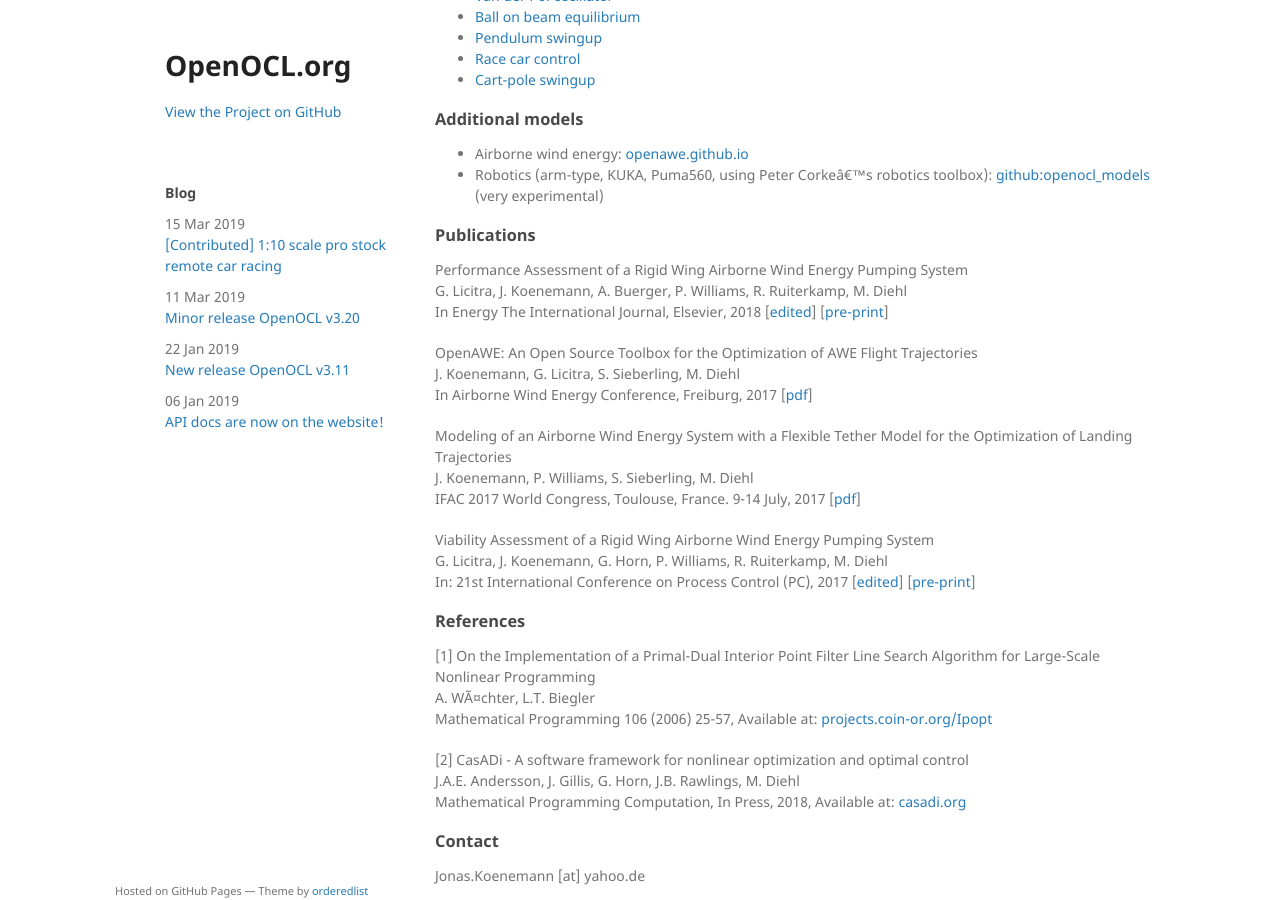
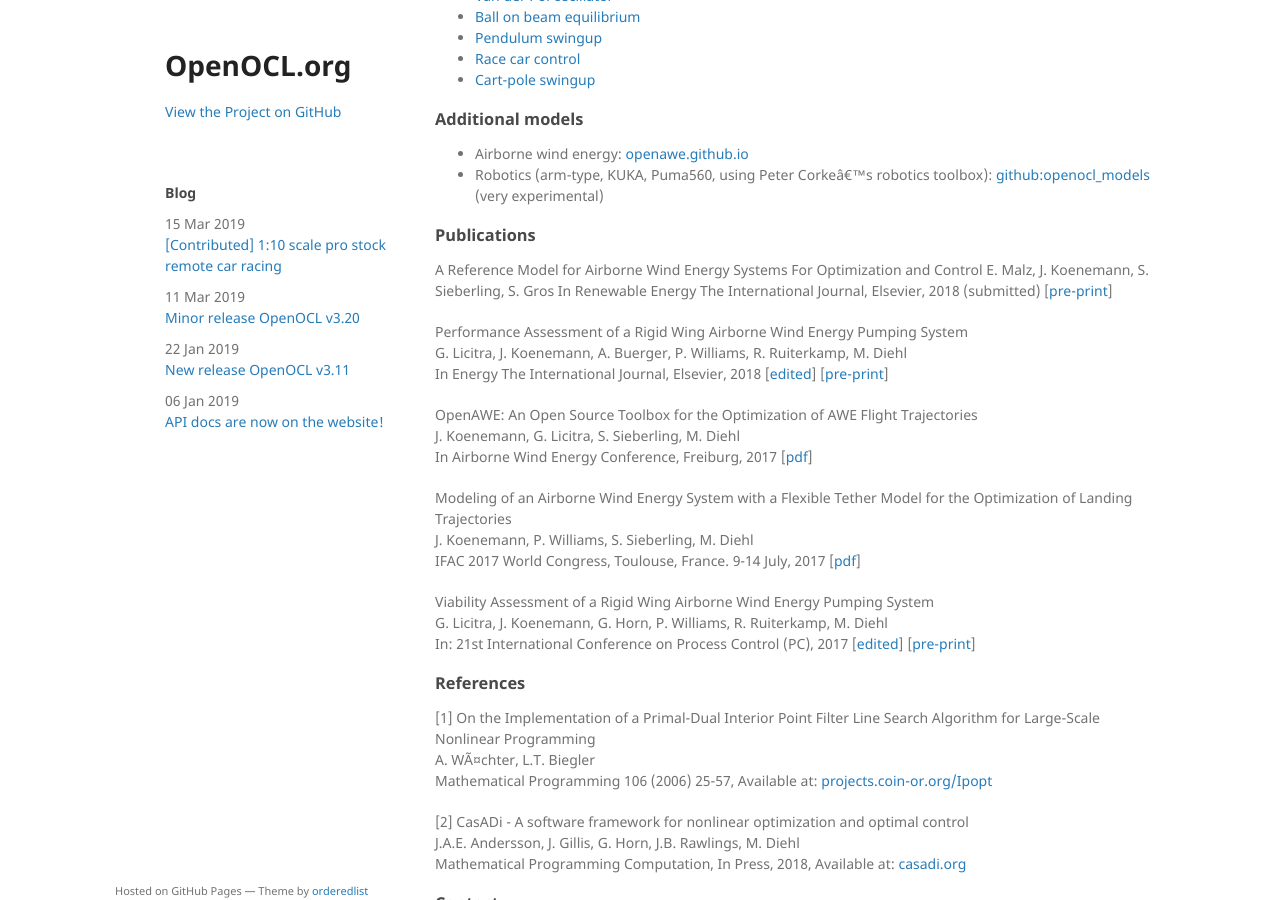
Before and after one commit to OpenOCL/openocl.github.io, a Jekyll site: the page built from index.md, in a window 1280 px wide and 900 px high, scrolled down 849 px. Built offline with Jekyll 4.4.1, drawn with Linux system fonts in a browser that asks for light colours; our own code applies the rules of GitHub Pages for plain Markdown files.

Commit message:
Update index.md

```diff
--- a/index.md
+++ b/index.md
@@ -36,6 +36,10 @@
 
 ### Publications
 
+A Reference Model for Airborne Wind Energy Systems For Optimization and Control
+E. Malz, J. Koenemann, S. Sieberling, S. Gros
+In Renewable Energy The International Journal, Elsevier, 2018 (submitted) [[pre-print](/assets/posts/awe_reference_model_2019.pdf)]
+
 Performance Assessment of a Rigid Wing Airborne Wind Energy Pumping System
 G. Licitra, J. Koenemann, A. Buerger, P. Williams, R. Ruiterkamp, M. Diehl
 In Energy The International Journal, Elsevier, 2018 [[edited](https://ieeexplore.ieee.org/document/7976256)] [[pre-print](/assets/posts/FlightTrajectoryOptimization.pdf)]
```
